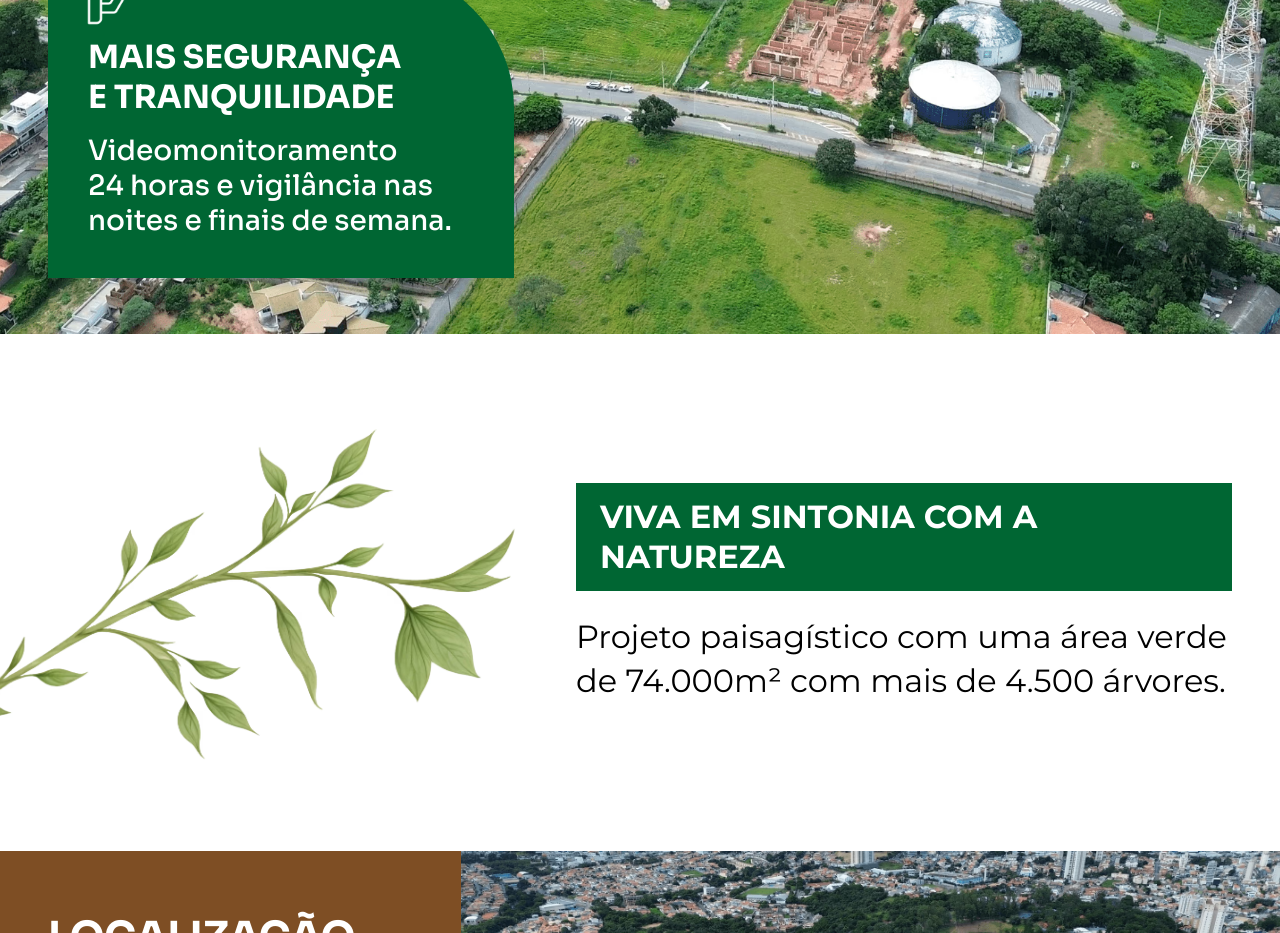
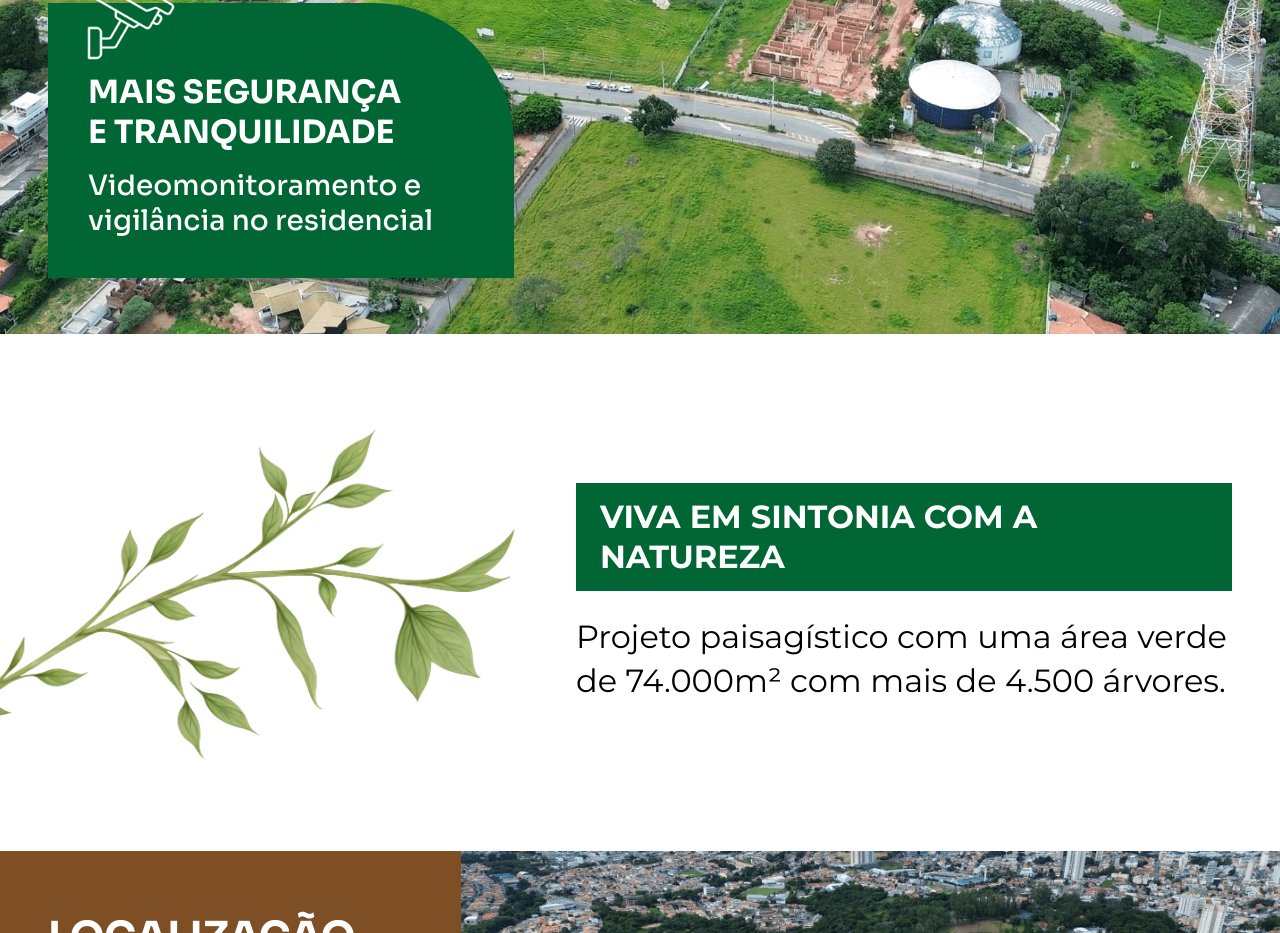
Before and after one commit to maiconramos/solomo-quinta-dos-bons-ventos, a Next.js app: page /home in a window 1280 px wide. Shown: the part 2880-3813 px from the top of the page. Built offline with nearby package versions, Linux system fonts and the light colour scheme; no server answers.

Commit message:
refactor: simplify security monitoring description text

```diff
--- a/src/components/sections/Seguranca.tsx
+++ b/src/components/sections/Seguranca.tsx
@@ -35,8 +35,7 @@ export default function Seguranca() {
           </p>
 
           <p className="font-body font-medium text-sm md:text-2xl lg:text-[28px] lg:leading-tight text-white mt-1 md:mt-2">
-            Videomonitoramento
-            <br /> 24 horas e vigilância nas noites e finais de semana.
+            Videomonitoramento e vigilância no residencial
           </p>
         </div>
       </div>
```
